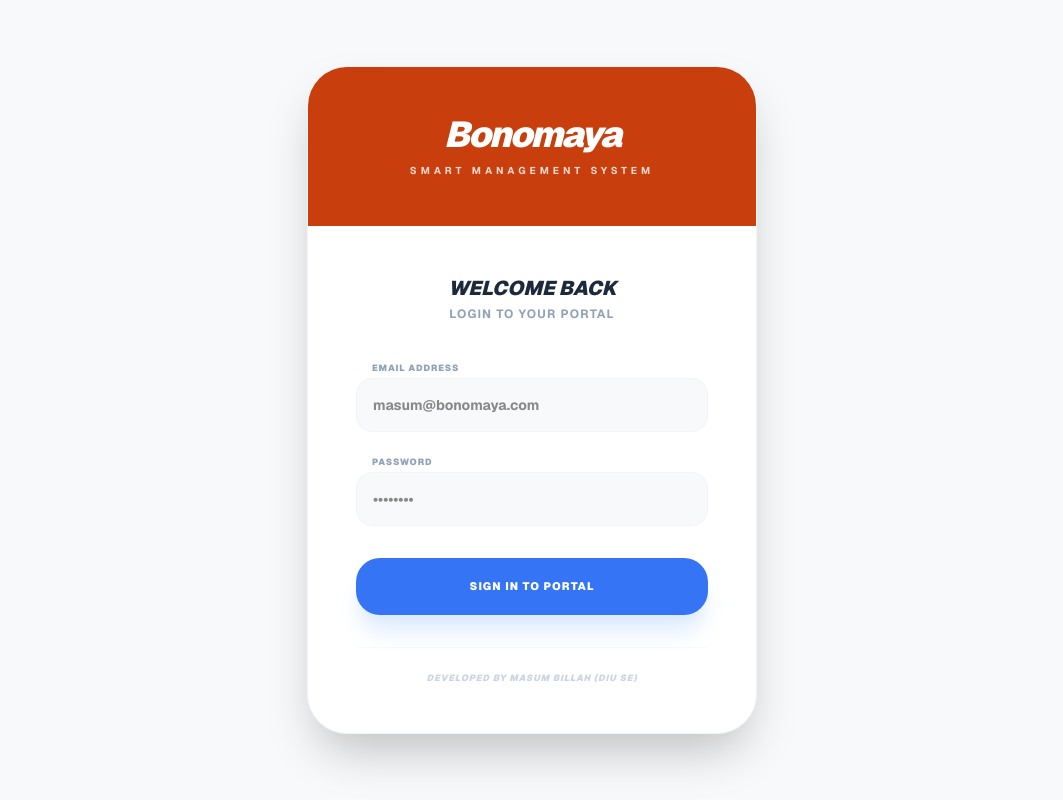
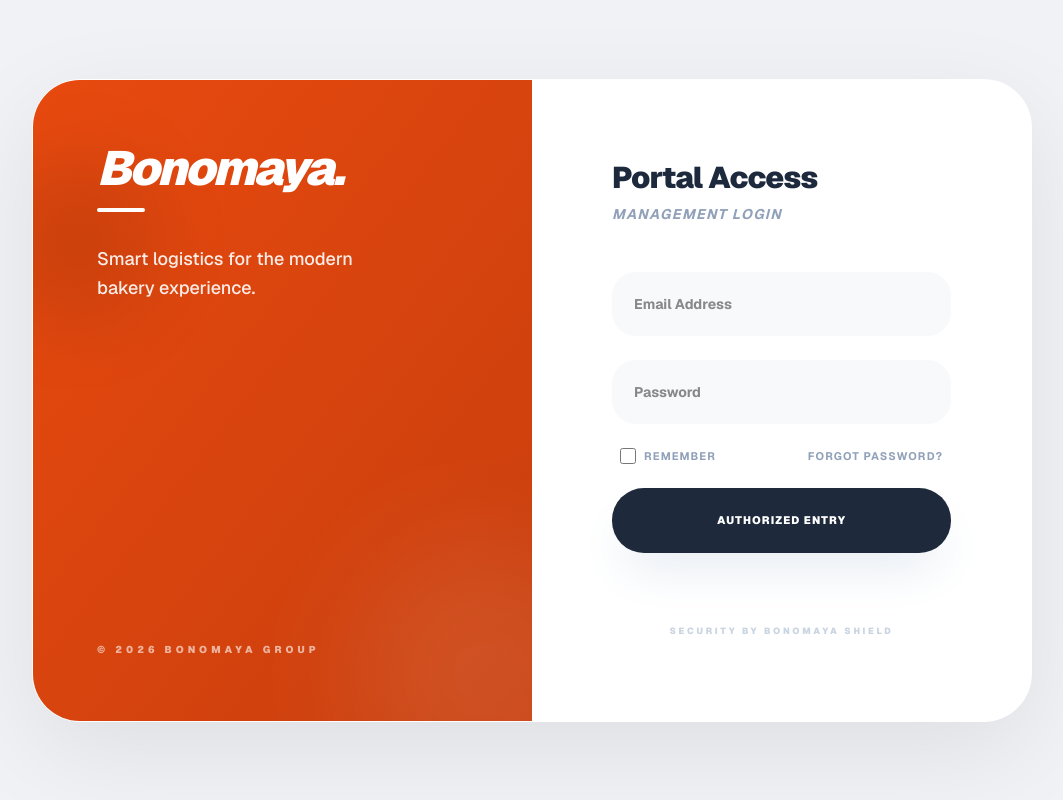
Before and after one commit to masumbillah-swe/bonomaya-management, a Next.js app: page /login in a window 1280 px wide. Shown: the whole page, without its empty margins (108-1171 px from the left). Built offline with nearby package versions, Linux system fonts and the light colour scheme; no server answers.

Commit message:
Redirect to login page

```diff
--- a/app/login/page.js
+++ b/app/login/page.js
@@ -1,101 +1,235 @@
 "use client";
+
 import { useState } from "react";
+
 import { auth, db } from "@/lib/firebase";
+
 import { signInWithEmailAndPassword } from "firebase/auth";
+
 import { useRouter } from "next/navigation";
+
 import { doc, getDoc } from "firebase/firestore";
 
+
+
 export default function LoginPage() {
+
   const [email, setEmail] = useState("");
+
   const [password, setPassword] = useState("");
+
   const [loading, setLoading] = useState(false);
+
   const router = useRouter();
 
+
+
   const handleLogin = async (e) => {
+
     e.preventDefault();
+
     setLoading(true);
+
     try {
+
       const userCredential = await signInWithEmailAndPassword(auth, email, password);
+
       const user = userCredential.user;
 
-      // রোল অনুযায়ী রিডাইরেক্ট লজিক
+
+
       const userDoc = await getDoc(doc(db, "users", user.uid));
+
       if (userDoc.exists()) {
+
         const role = userDoc.data().role;
-        if (role === "Admin") router.push("/admin");
-        else if (role === "Manager") router.push("/manager");
-        else if (role === "Chef") router.push("/chef");
-        else if (role === "Salesman") router.push("/salesman");
+
+        router.push(`/${role.toLowerCase()}`);
+
       } else {
-        alert("User role not found!");
+
+        alert("User role not assigned!");
+
       }
+
     } catch (error) {
-      alert("Invalid Email or Password!");
+
+      alert("Invalid Credentials!");
+
     }
+
     setLoading(false);
+
   };
 
+
+
   return (
-    <div className="min-h-screen bg-[#F8F9FA] flex items-center justify-center p-6 font-sans">
-      <div className="w-full max-w-[450px] bg-white rounded-[2.5rem] shadow-2xl overflow-hidden border border-slate-100">
 
-        {/* Top Branding Section */}
-        <div className="bg-[#C83E0D] p-12 text-center text-white">
-          <h1 className="text-4xl font-black italic tracking-tighter mb-2">Bonomaya</h1>
-          <p className="text-[10px] font-bold uppercase tracking-[0.4em] opacity-80">Smart Management System</p>
+    <div className="min-h-screen bg-[#f0f2f5] flex items-center justify-center p-4 font-sans selection:bg-[#FF5C12] selection:text-white">
+
+
+
+      {/* Main Glass Card */}
+
+      <div className="w-full max-w-[1000px] grid grid-cols-1 md:grid-cols-2 bg-white rounded-[3rem] shadow-[0_30px_100px_rgba(0,0,0,0.08)] overflow-hidden border border-white">
+
+
+
+        {/* Left Side: Branding & Experience */}
+
+        <div className="hidden md:flex flex-col justify-between p-16 bg-gradient-to-br from-[#E84A0F] to-[#C83E0D] text-white relative overflow-hidden">
+
+          <div className="relative z-10">
+
+            <h1 className="text-5xl font-black italic tracking-tighter mb-4">Bonomaya.</h1>
+
+            <div className="h-1 w-12 bg-white rounded-full"></div>
+
+            <p className="mt-8 text-lg font-medium leading-relaxed opacity-90">
+
+              Smart logistics for the modern <br /> bakery experience.
+
+            </p>
+
+          </div>
+
+
+
+          <div className="relative z-10">
+
+            <p className="text-[10px] font-black uppercase tracking-[0.4em] opacity-60">
+
+              © 2026 Bonomaya Group
+
+            </p>
+
+          </div>
+
+
+
+          {/* Decorative Circles */}
+
+          <div className="absolute -bottom-20 -right-20 w-64 h-64 bg-white/10 rounded-full blur-3xl"></div>
+
+          <div className="absolute top-20 -left-10 w-40 h-40 bg-black/10 rounded-full blur-2xl"></div>
+
         </div>
 
-        {/* Form Section */}
-        <div className="p-10 md:p-12 space-y-8">
-          <div className="text-center">
-            <h2 className="text-xl font-black uppercase text-slate-800 italic">Welcome Back</h2>
-            <p className="text-xs font-bold text-slate-400 mt-1 uppercase tracking-widest">Login to your portal</p>
+
+
+        {/* Right Side: Simple Login Form */}
+
+        <div className="p-10 md:p-20 flex flex-col justify-center bg-white">
+
+          <div className="mb-12">
+
+            <h2 className="text-3xl font-black text-slate-800 tracking-tight">Portal Access</h2>
+
+            <p className="text-sm font-bold text-slate-400 mt-2 uppercase tracking-widest italic">Management Login</p>
+
           </div>
 
-          <form onSubmit={handleLogin} className="space-y-4">
-            <div className="space-y-1">
-              <label className="text-[9px] font-black text-slate-400 uppercase ml-4 tracking-widest">Email Address</label>
+
+
+          <form onSubmit={handleLogin} className="space-y-6">
+
+            <div className="group">
+
               <input
+
                 type="email"
-                placeholder="masum@bonomaya.com"
-                className="w-full bg-[#F8F9FA] border border-slate-100 p-4 rounded-2xl font-bold text-sm outline-none focus:border-[#3474F5] transition-all"
+
+                placeholder="Email Address"
+
+                className="w-full bg-[#f8f9fa] border-2 border-transparent p-5 rounded-[1.5rem] font-bold text-sm outline-none focus:bg-white focus:border-[#3474F5] focus:shadow-[0_10px_40px_rgba(52,116,245,0.1)] transition-all duration-300"
+
                 value={email}
+
                 onChange={(e) => setEmail(e.target.value)}
+
                 required
+
               />
+
             </div>
 
-            <div className="space-y-1">
-              <label className="text-[9px] font-black text-slate-400 uppercase ml-4 tracking-widest">Password</label>
+
+
+            <div className="group">
+
               <input
+
                 type="password"
-                placeholder="••••••••"
-                className="w-full bg-[#F8F9FA] border border-slate-100 p-4 rounded-2xl font-bold text-sm outline-none focus:border-[#3474F5] transition-all"
+
+                placeholder="Password"
+
+                className="w-full bg-[#f8f9fa] border-2 border-transparent p-5 rounded-[1.5rem] font-bold text-sm outline-none focus:bg-white focus:border-[#3474F5] focus:shadow-[0_10px_40px_rgba(52,116,245,0.1)] transition-all duration-300"
+
                 value={password}
+
                 onChange={(e) => setPassword(e.target.value)}
+
                 required
+
               />
+
             </div>
 
+
+
+            <div className="flex items-center justify-between px-2 text-[11px] font-bold text-slate-400 uppercase tracking-widest">
+
+                <label className="flex items-center gap-2 cursor-pointer">
+
+                    <input type="checkbox" className="accent-[#3474F5] w-4 h-4 rounded" /> Remember
+
+                </label>
+
+                <a href="#" className="hover:text-[#3474F5] transition-colors">Forgot Password?</a>
+
+            </div>
+
+
+
             <button
+
               disabled={loading}
-              className="w-full bg-[#3474F5] text-white py-5 rounded-3xl font-black uppercase tracking-widest text-[11px] shadow-xl shadow-blue-100 hover:bg-blue-700 active:scale-95 transition-all mt-4"
+
+              className="w-full bg-[#1e293b] text-white py-6 rounded-[2rem] font-black uppercase tracking-widest text-[11px] shadow-2xl shadow-slate-200 hover:bg-[#3474F5] hover:shadow-[#3474F5]/30 active:scale-[0.98] transition-all duration-500 flex items-center justify-center gap-3"
+
             >
-              {loading ? "Authenticating..." : "Sign In to Portal"}
+
+              {loading ? "Verifying..." : "Authorized Entry"}
+
             </button>
+
           </form>
 
-          <div className="pt-6 text-center border-t border-slate-50">
-            <p className="text-[9px] font-black text-slate-300 uppercase tracking-widest italic">
-              Developed by Masum Billah (DIU SE)
-            </p>
+
+
+          <div className="mt-16 text-center">
+
+            <span className="text-[9px] font-black text-slate-300 uppercase tracking-[0.3em]">
+
+              Security by Bonomaya Shield
+
+            </span>
+
           </div>
+
         </div>
+
       </div>
 
-      {/* Background Decor */}
-      <div className="fixed -bottom-20 -left-20 w-80 h-80 bg-[#FF5C12]/5 rounded-full blur-3xl -z-10"></div>
-      <div className="fixed -top-20 -right-20 w-80 h-80 bg-[#3474F5]/5 rounded-full blur-3xl -z-10"></div>
+
+
+      {/* Modern Background Blur */}
+
+      <div className="fixed -z-10 top-1/2 left-1/2 -translate-x-1/2 -translate-y-1/2 w-[800px] h-[800px] bg-blue-50/50 rounded-full blur-[120px]"></div>
+
     </div>
+
   );
+
 }
```
